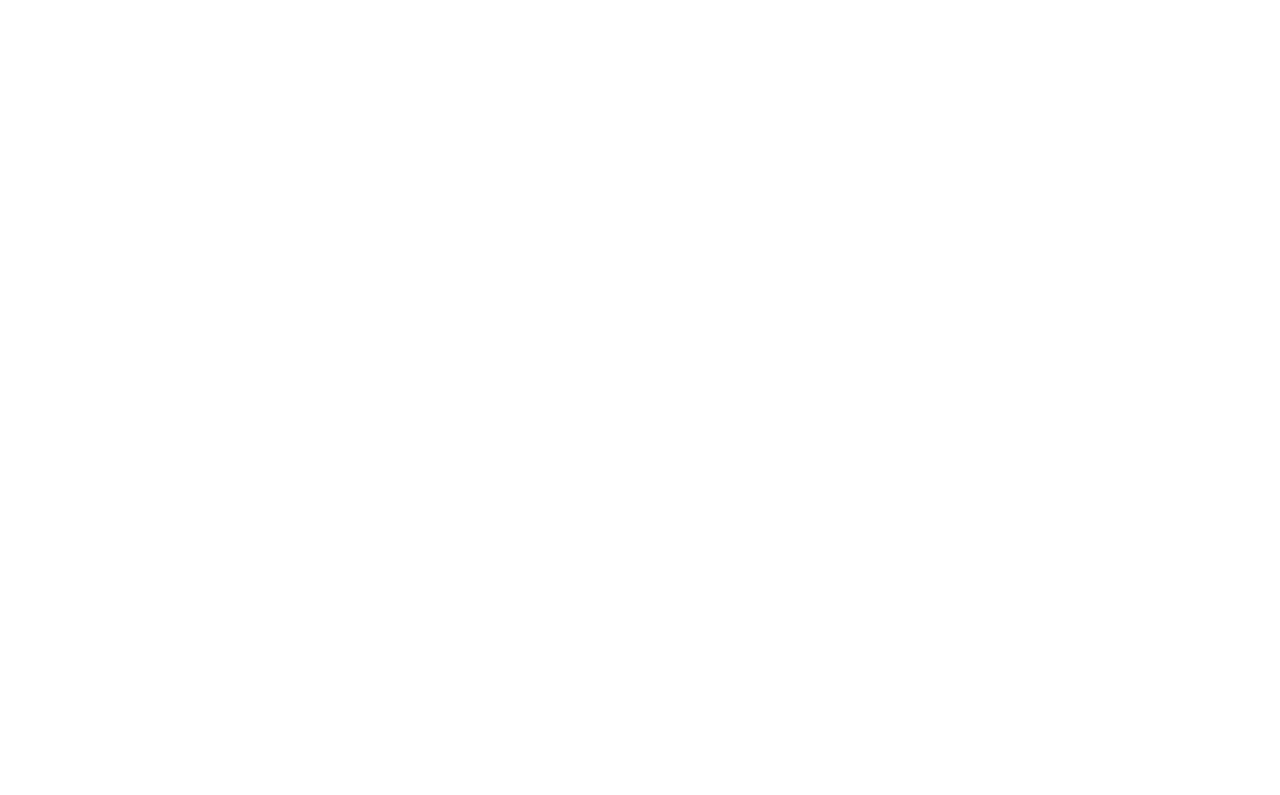
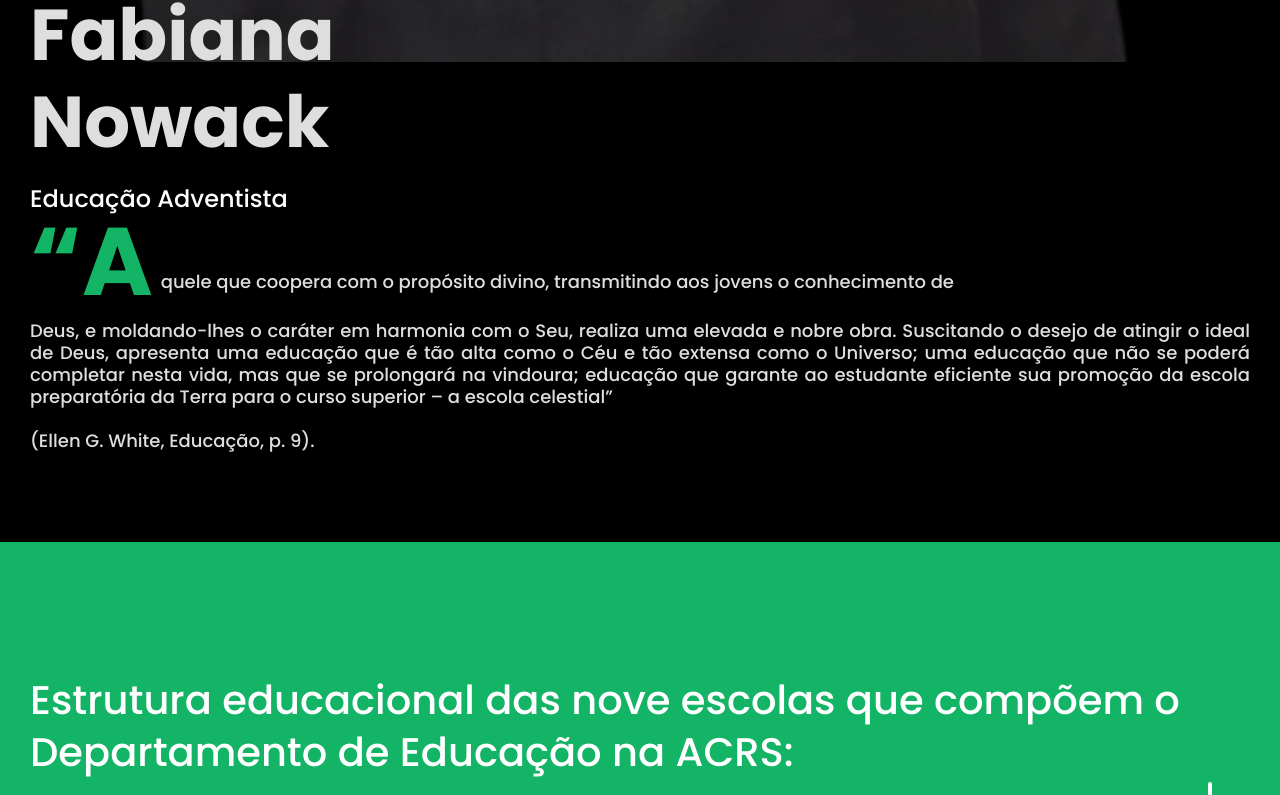
Before and after one commit to luizpaulolppa/site-quadrienal, a React (Create React App) app: page /fabiana-nowack in a window 1280 px wide. Before the commit this address had no page. Shown: the part 1986-2781 px from the top of the page. Before the commit the page ends 800 px from the top, so only its background shows below. Built offline with nearby package versions, Linux system fonts and the light colour scheme.

Commit message:
adding fabiana's page

```diff
--- a/src/pages/EversonBraga/styles.ts
+++ b/src/pages/EversonBraga/styles.ts
@@ -73,7 +73,7 @@
   background-color: #13b466;
   font-style: normal;
   font-weight: 500;
-  font-size: 32px;
+  font-size: 40px;
   line-height: 130%;
   color: #ffffff;
 
--- /dev/null
+++ b/src/pages/FabianaNowack/index.tsx
@@ -0,0 +1,137 @@
+import React, { useEffect, useState } from "react";
+
+import fabiana from "../../assets/fabiana-nowack/fabiana-without-back.png";
+import arrowDown from "../../assets/arrow-down-white.svg";
+import arrowDownGreen from "../../assets/seta-para-baixo.png";
+import yellowArrowDown from "../../assets/seta-para-baixo-yellow.png";
+
+import Menu from "../../components/Menu";
+import MenuBlack from "../../components/MenuBlack";
+import { useNavigate } from "react-router-dom";
+
+import {
+  Container,
+  TitleContainer,
+  ImageContainer,
+  Name,
+  Role,
+  TextContainer,
+  TextCapitularContainer,
+  FirstLetter,
+  Text,
+  GreenBox,
+  ThanksContainer,
+  ThanksText,
+  ThanksTitle,
+  HighlightsContainer,
+  HighlightsText,
+  HighlightsTitle,
+} from "./styles";
+
+
+const FabianaNowack: React.FC = () => {
+  const navigate = useNavigate();
+  const [openMenu, setOpenMenu] = useState(false);
+
+  useEffect(() => {
+    window.scrollTo(0, 0);
+  }, []);
+
+  function linkToDepartamentsSection() {
+    navigate("/?departamentos=true");
+  }
+
+  if (openMenu) {
+    return <Menu link={linkToDepartamentsSection} onClose={() => setOpenMenu(false)} />;
+  }
+
+  return (
+    <Container>
+      <MenuBlack
+        onBack={() => navigate("/")}
+        setOpenMenu={(data) => setOpenMenu(data)}
+      />
+      <TitleContainer id="section1">
+        <ImageContainer>
+          <img src={fabiana} alt="Fabiana" />
+        </ImageContainer>
+        <Name>
+          Fabiana
+          <br /> Nowack
+        </Name>
+        <Role>
+          Educação Adventista
+        </Role>
+        <TextContainer>
+          <TextCapitularContainer>
+            <FirstLetter>“A</FirstLetter>
+            <Text>
+              quele que coopera com o propósito divino, transmitindo aos jovens
+              o conhecimento de
+            </Text>
+          </TextCapitularContainer>
+          <Text>
+            Deus, e moldando-lhes o caráter em harmonia com o Seu, realiza uma elevada
+            e nobre obra. Suscitando o desejo de atingir o ideal de Deus,
+            apresenta uma educação que é tão alta como o Céu e tão extensa como o Universo;
+            uma educação que não se poderá completar nesta vida, mas que se prolongará
+            na vindoura; educação que garante ao estudante eficiente sua promoção da escola
+            preparatória da Terra para o curso superior – a escola celestial”
+          <br />
+          <br />
+          (Ellen G. White, Educação, p. 9).
+          </Text>
+          <br />
+        </TextContainer>
+      </TitleContainer>
+      <GreenBox>
+        <br />
+          Estrutura educacional das nove escolas que compõem o Departamento
+          de Educação na ACRS:
+        <br />
+        <div>
+          <img src={arrowDown} alt="Down" />
+        </div>
+      </GreenBox>
+      <HighlightsContainer>
+        <br />
+        <br />
+        <img src={arrowDownGreen} alt="Seta para baixo verde" />
+        <br />
+        <HighlightsTitle>Destaques</HighlightsTitle>
+        <br />
+        <HighlightsText>
+          O Departamento de Educação da ACSR foi muito abençoado neste último quadriênio,
+          pois mantivemos a missão e filosofia da Educação Adventista em todas as unidades
+          escolares. Acompanhe alguns índices de pessoal e dados administrativos:
+        </HighlightsText>
+        <br />
+      </HighlightsContainer>
+      <ThanksContainer>
+        <br />
+        <br />
+        <img src={yellowArrowDown} alt="Seta para baixo amarela" />
+        <br />
+        <ThanksTitle>Agradecimentos</ThanksTitle>
+        <br />
+        <br />
+        <ThanksText>
+          Meus agradecimentos pelos quatro anos de trabalho no Departamento de Educação da ACSR são em primeiro lugar para Deus, pelas maravilhosas bênçãos recebidas, pela saúde e motivação renovada a cada dia para cumprir a missão. Pela honra de servi-Lo através da Educação Adventista.
+          <br />
+          <br />
+          Agradeço ao meu esposo, Abraão Vicente pelo apoio constante, suas orações, as palavras de encorajamento, bem como à toda minha família!
+          <br />
+          <br />
+          Também ressalto meu imenso sentimento de gratidão pelos companheiros que servem nas Escolas Adventistas da ACSR: diretores, pastores, tesoureiros, coordenadoras pedagógicas, orientadoras educacionais, secretários escolares, professores e demais funcionários, bem como aos colegas do Departamento de Educação! Que privilégio poder trabalharmos juntos para fortalecer a missão da Educação Adventista aqui em nosso território.
+          <br />
+          <br />
+          Agradeço aos colegas departamentais da ACSR, aos administradores da ACSR pastor Marcos Júnior, pastor Rogério Gurniak e Everson Braga. Também ao pastor Elton Alves e Laudecir Mazzo que também administraram o campo em anos anteriores. Finalmente, minha gratidão à administração da USB com toda sua equipe do departamento de Educação, especialmente ao pastor Rubens Silva.
+          <br />
+          <br />
+        </ThanksText>
+      </ThanksContainer>
+    </Container>
+  );
+};
+
+export default FabianaNowack;
--- a/src/pages/RogerioGurniak/styles.ts
+++ b/src/pages/FabianaNowack/styles.ts
@@ -73,7 +73,7 @@
   background-color: #13b466;
   font-style: normal;
   font-weight: 500;
-  font-size: 32px;
+  font-size: 40px;
   line-height: 130%;
   color: #ffffff;
 
@@ -346,7 +346,6 @@
   padding: 60px 30px 30px;
   display: flex;
   flex-direction: column;
-  background-color: #000000;
 
   img {
     width: 48px;
@@ -359,7 +358,7 @@
   font-weight: 600;
   font-size: 35px;
   line-height: 60px;
-  color: #ffff;
+  color: #000000;
 `;
 
 export const HighlightsText = styled.span`
@@ -367,7 +366,7 @@
   font-weight: 400;
   font-size: 18px;
   line-height: 27px;
-  color: #ffff;
+  color: #000000;
 
   &.green {
     color: #19CD77;
--- a/src/pages/Home/index.tsx
+++ b/src/pages/Home/index.tsx
@@ -63,26 +63,31 @@
     imageUrl: fabiana,
     name: "Fabiana Nowack",
     role: "Educação Adventista",
+    url: "/fabiana-nowack",
   },
   {
     imageUrl: douglas,
     name: "Pr. Douglas Silva",
     role: "Ministério Jovem",
+    url: "/",
   },
   {
     imageUrl: samara,
     name: "Samara Zabel",
     role: "Ministério da Criança",
+    url: "/",
   },
   {
     imageUrl: jesse,
     name: "Pr. Jessé Santos",
     role: "Desbravadores & Aventureiros",
+    url: "/",
   },
   {
     imageUrl: joao,
     name: "Pr. João Lorini",
     role: "Ministério Pessoal",
+    url: "/",
   },
   {
     imageUrl: rosinha,
@@ -93,6 +98,7 @@
     imageUrl: paulo,
     name: "Pr. Paulo Aguiar",
     role: "Ministério da Família",
+    url: "/",
   },
   {
     imageUrl: marcelo,
@@ -103,6 +109,7 @@
     imageUrl: juraci,
     name: "Pr. Juraci Hauser",
     role: "Publicações",
+    url: "/",
   },
 ];
 
--- a/src/pages/MarcosJunior/styles.ts
+++ b/src/pages/MarcosJunior/styles.ts
@@ -73,7 +73,7 @@
   background-color: #13b466;
   font-style: normal;
   font-weight: 600;
-  font-size: 48px;
+  font-size: 40px;
   line-height: 62px;
   color: #ffffff;
 
--- a/src/routes/index.tsx
+++ b/src/routes/index.tsx
@@ -5,6 +5,7 @@
 import MarcosJunior from "../pages/MarcosJunior";
 import EversonBraga from "../pages/EversonBraga";
 import RogerioGurniak from "../pages/RogerioGurniak";
+import FabianaNowack from "../pages/FabianaNowack";
 
 const RoutesApp: React.FC = () => (
   <BrowserRouter>
@@ -14,6 +15,7 @@
       <Route path="/marcos-junior" element={<MarcosJunior />} />
       <Route path="/everson-braga" element={<EversonBraga />} />
       <Route path="/rogerio-gurniak" element={<RogerioGurniak />} />
+      <Route path="/fabiana-nowack" element={<FabianaNowack />} />
     </Routes>
   </BrowserRouter>
 );
```
Also changed, not shown: src/assets/fabiana-nowack/fabiana-without-back.png (added).
